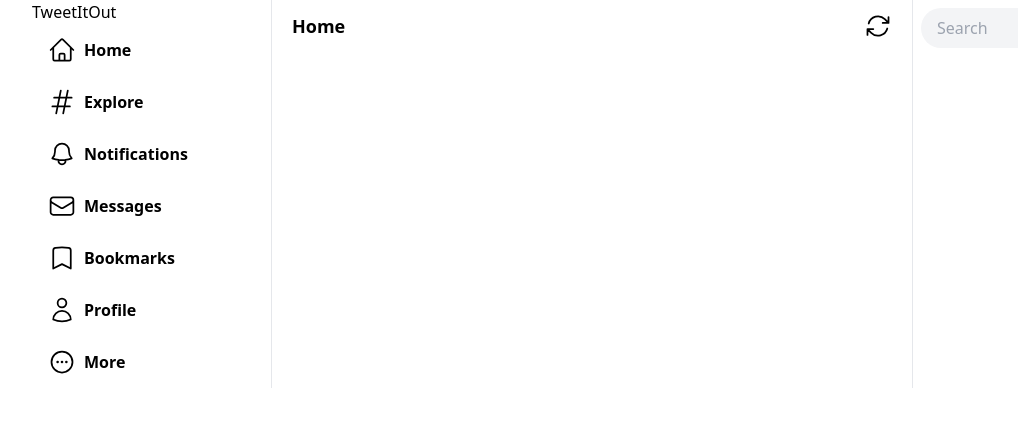
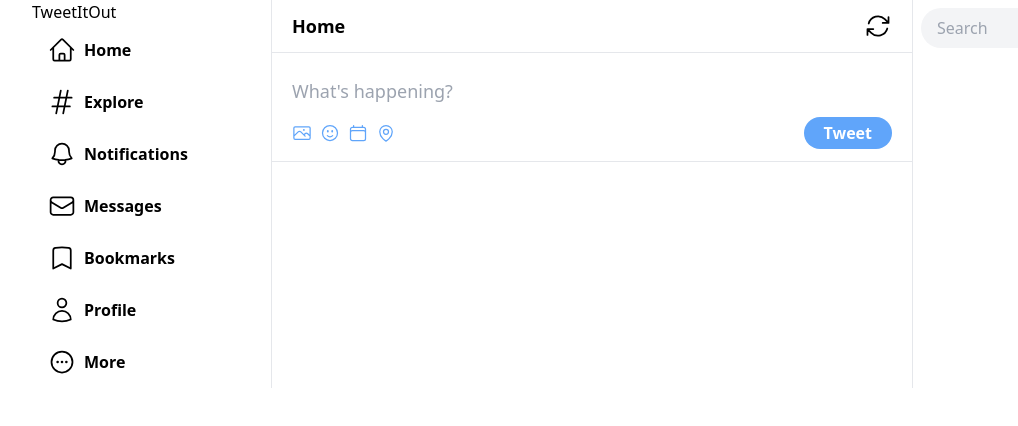
Before and after one commit to dev-nilson/tweet-it-out, a Next.js app: page / in a window 1280 px wide. Shown: the top 426 px of the page, without its empty margins (48-1066 px from the left). Built offline with nearby package versions, Linux system fonts and the light colour scheme.

Commit message:
💄 Update styles

```diff
--- a/src/components/Feed/Feed.tsx
+++ b/src/components/Feed/Feed.tsx
@@ -1,12 +1,14 @@
 import { ArrowPathIcon } from "@heroicons/react/24/outline";
+import TweetBox from "../TweetBox/TweetBox";
 
 function Feed() {
   return (
     <div className="lg:col-span-5 col-span-7 pt-3">
-      <div className="flex items-center justify-between">
+      <div className="flex items-center justify-between pb-3">
         <h1 className="font-bold ml-5 text-lg">Home</h1>
         <ArrowPathIcon className="h-7 w-7  mr-5 cursor-pointer transition-all duration-300 ease-out hover:rotate-180 active:scale-110" />
       </div>
+      <TweetBox />
     </div>
   );
 }
--- a/src/components/TweetBox/TweetBox.tsx
+++ b/src/components/TweetBox/TweetBox.tsx
@@ -7,9 +7,9 @@ import {
 
 function TweetBox() {
   return (
-    <div>
-      <form>
-        <input type="text" placeholder="What's happening?" />
+    <div className="flex items-center flex-1 px-5 border-y">
+      <form className="flex flex-1 flex-col my-3">
+        <input className="outline-none my-3 text-lg" type="text" placeholder="What's happening?" />
         <div className="flex items-center">
           <div className="flex space-x-2 text-blue-400 flex-1">
             <PhotoIcon className="h-5 w-5" />
```
